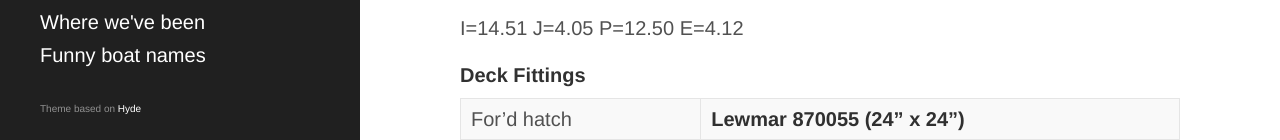
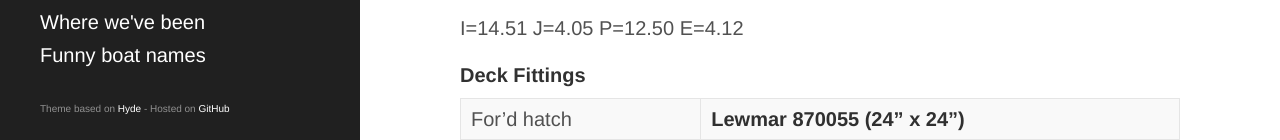
Before and after one commit to thembi-me/site, a Jekyll site: the page built from about.md, in a window 1280 px wide and 900 px high, scrolled down 604 px. Shown: the part 760-900 px from the top of the window. Built offline with Jekyll 4.4.1, drawn with Linux system fonts in a browser that asks for light colours.

Commit message:
Better footer for the sidebar

```diff
--- a/_includes/sidebar.html
+++ b/_includes/sidebar.html
@@ -30,6 +30,9 @@
     <a class="sitebar-nav-item" href="https://thembi.me/funnyboatnames/">Funny boat names</a>
     </nav>
 
-    <small>Theme based on <a href="https://github.com/poole/hyde" target="_blank">Hyde</a></small>
+    <small>
+      Theme based on <a href="https://github.com/poole/hyde" target="_blank">Hyde</a> -
+      Hosted on <a href="https://github.com/thembi-me/thembi-me.github.io" target="_blank">GitHub</a>
+    </small>
   </div>
 </div>
```
